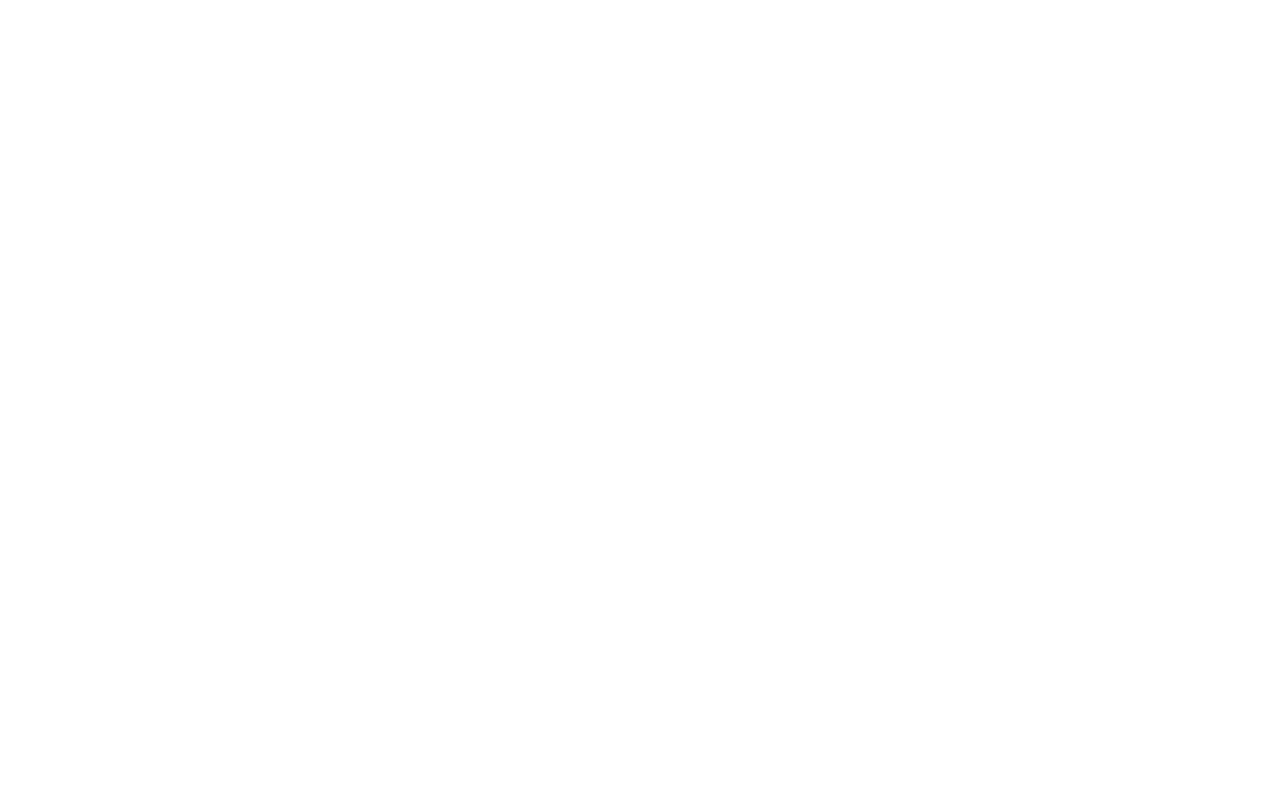
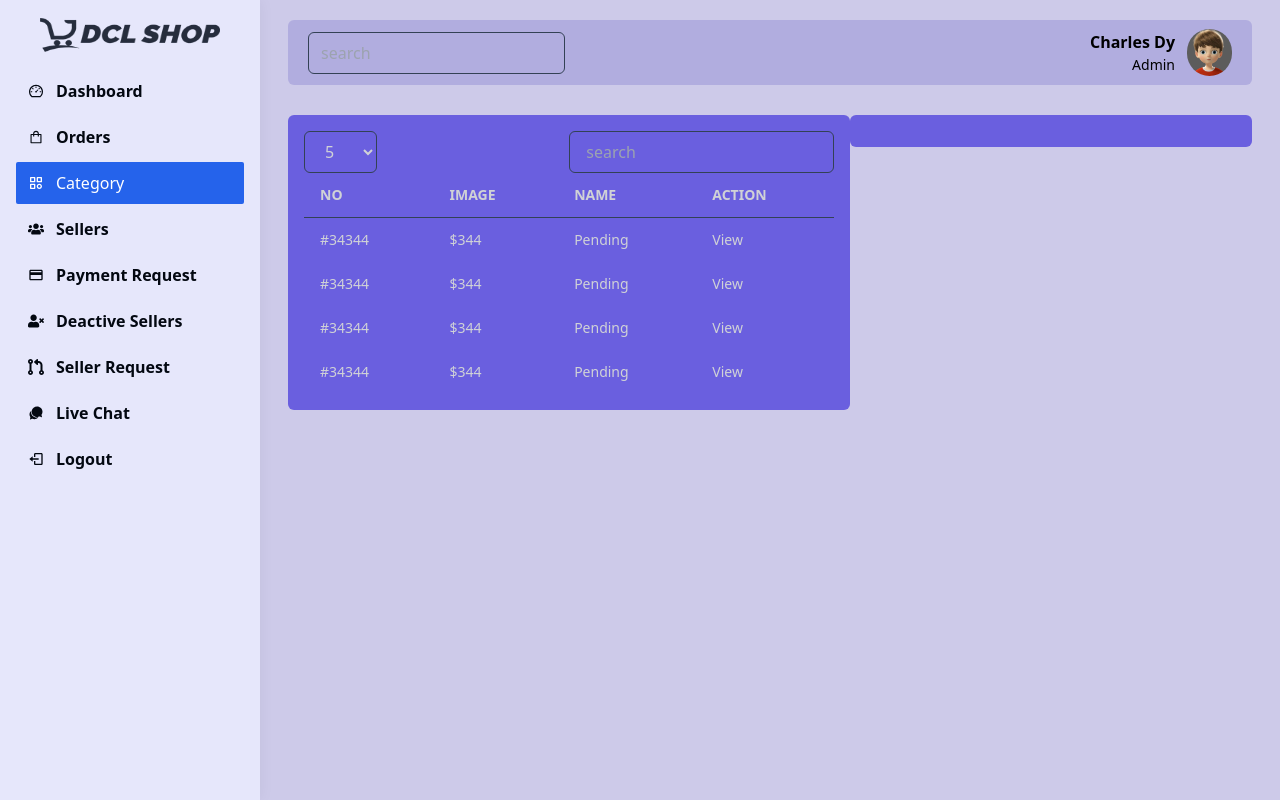
Before and after one commit to charleslinzon/dclshop, a React (Create React App) app in the folder dashboard/: page /admin/dashboard/category in a window 1280 px wide. Before the commit this address had no page. Built offline with nearby package versions, Linux system fonts and the light colour scheme.

Commit message:
Category Page Design - Part 1

```diff
--- a/dashboard/src/router/routes/adminRoutes.js
+++ b/dashboard/src/router/routes/adminRoutes.js
@@ -1,6 +1,7 @@
 import { lazy } from "react";
 const AdminDashboard = lazy(() => import('../../views/admin/AdminDashboard'))
 const Orders = lazy(() => import('../../views/admin/Orders'))
+const Category = lazy(() => import('../../views/admin/Category'))
 
 export const adminRoutes = [
     {
@@ -13,4 +14,10 @@
         element : <Orders/>,
         role : 'admin'
     }
+    ,
+    {
+        path : 'admin/dashboard/category',
+        element : <Category/>,
+        role : 'admin'
+    }
 ]
--- /dev/null
+++ b/dashboard/src/views/admin/Category.jsx
@@ -0,0 +1,61 @@
+import React, { useState } from 'react';
+import { Link } from 'react-router-dom';
+import Pagination from './../Pagination';
+
+const Category = () => {
+
+    const [parPage, setParPage] = useState(5)
+
+    return (
+        <div className='px-2 lg:px-7 pt-5'>
+            <div className='flex flex-wrap w-full'>
+                <div className='w-full lg:w-7/12'>
+                    <div className='w-full p-4 bg-[#6a5fdf] rounded-md'>
+                        <div className='flex justify-between items-center'>
+                        <select onChange={(e) => setParPage(parseInt(e.target.value)) }className='px-4 py-2 focus:border-indigo-500 outline-none bg-[#6a5fdf] border border-slate-700 rounded-md text-[#d0d2d6]'>
+                            <option value="5">5</option>
+                            <option value="10">10</option>
+                            <option value="20">20</option>
+                        </select>
+
+                        <input className='px-4 py-2 focus:border-indigo-500 outline-none bg-[#6a5fdf] border border-slate-700 rounded-md text-[#d0d2d6]' type="text" placeholder='search' />
+                        </div>
+
+                        <div className='relative overflow-x-auto'>
+                            <table className='w-full text-sm text-left text-[#d0d2d6] '>
+                                <thead className='text-sm text-[#d0d2d6] uppercase border-b border-slate-700'>
+                                    <tr>
+                                        <th scope='col' className='py-3 px-4'>No</th>
+                                        <th scope='col' className='py-3 px-4'>Image</th>
+                                        <th scope='col' className='py-3 px-4'>Name</th>
+                                        <th scope='col' className='py-3 px-4'>Action</th>
+                                    </tr>
+                                </thead>
+
+                                <tbody>
+                                    {
+                                        [1,2,3,4].map((d, i) => <tr key={i}>
+                                        <td scope='row' className='py-3 px-4 font-medium whitespace-nowrap'>#34344</td>
+                                        <td scope='row' className='py-3 px-4 font-medium whitespace-nowrap'>$344</td>
+                                        <td scope='row' className='py-3 px-4 font-medium whitespace-nowrap'>Pending</td>
+                                        <td scope='row' className='py-3 px-4 font-medium whitespace-nowrap'>
+                                            <Link>View</Link></td>
+                                    </tr>)
+                                    }
+                                </tbody>
+                            </table>
+                        </div>
+                    </div>
+                </div>
+                <div className='w-full lg:w-5/12'>
+                    <div className='w-full p-4 bg-[#6a5fdf] rounded-md'>
+
+                    </div>
+
+                </div>
+            </div>
+        </div>
+    );
+};
+
+export default Category;
```
